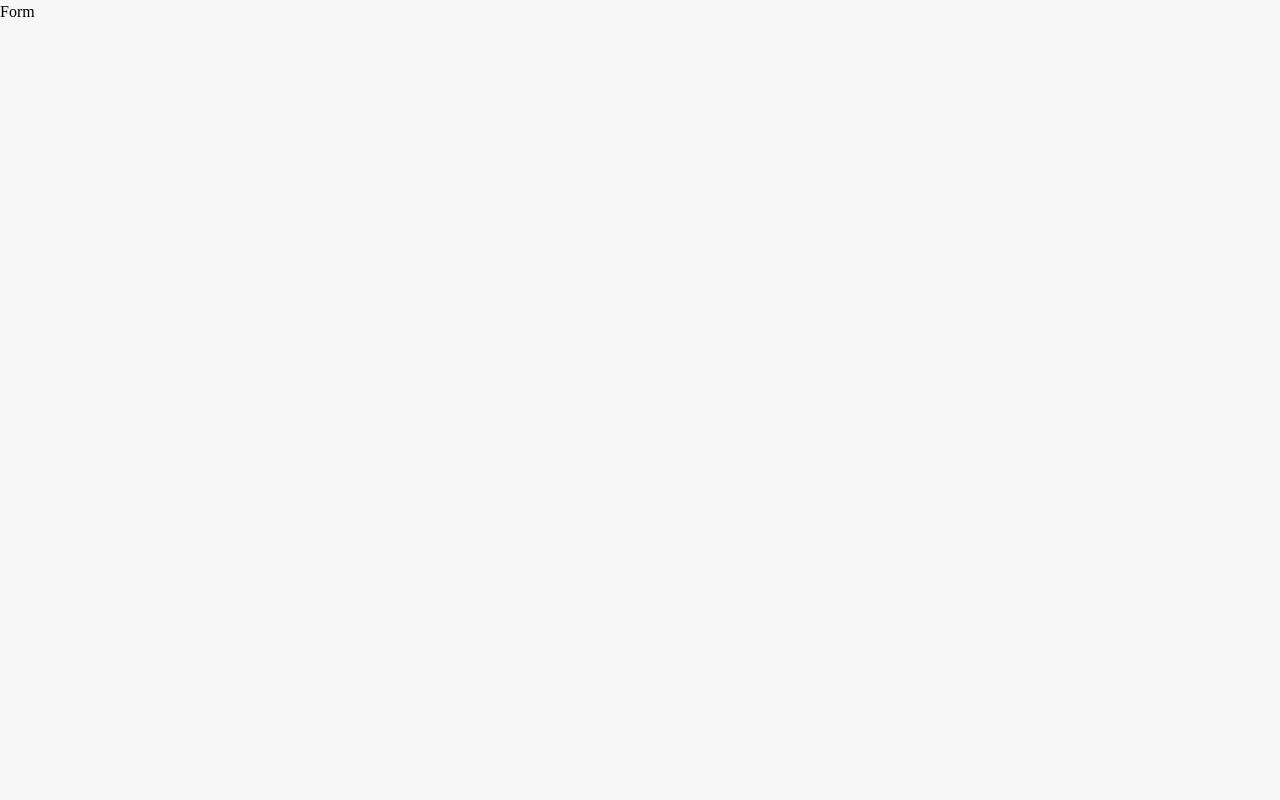
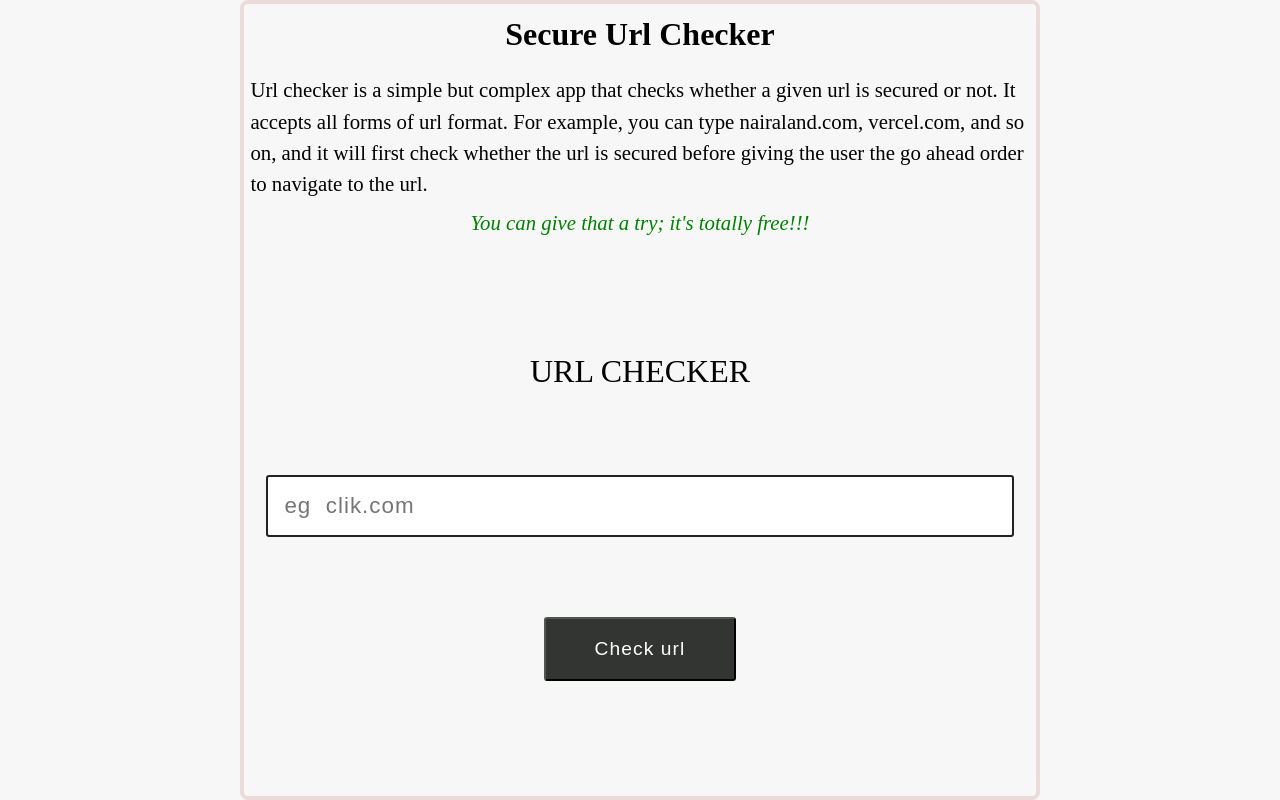
Before and after one commit to amazinng-blib/url-checker-frontend, a React (Create React App) app: page / in a window 1280 px wide. Built offline with nearby package versions, Linux system fonts and the light colour scheme.

Commit message:
uncommented the whole site

```diff
--- a/src/component/Form.js
+++ b/src/component/Form.js
@@ -1,127 +1,127 @@
-// import axios from 'axios';
-// import React, { useEffect } from 'react';
-// import { useState } from 'react';
-// import { SERVER } from './variables/Variables';
-// import Message from './Message';
-// import Loader from './Loader';
+import axios from 'axios';
+import React, { useEffect } from 'react';
+import { useState } from 'react';
+import { SERVER } from './variables/Variables';
+import Message from './Message';
+import Loader from './Loader';
+
+const Form = () => {
+  const [axiosResponse, setAxiosResponse] = useState('');
+  const [message, setMessage] = useState('');
+  const [url, setUrl] = useState('');
+  const [loading, setLoading] = useState(false);
+  const [error, setError] = useState('');
+
+  const handleSubmit = async (e) => {
+    e.preventDefault();
+
+    try {
+      setLoading(true);
+      const config = {
+        headers: {
+          'Content-Type': 'application/json',
+        },
+      };
+      const { data } = await axios.get(`${SERVER}/url-checker/${url}`, config);
+      console.log(data?.message);
+      console.log(data);
+      setAxiosResponse(data);
+      setMessage(data?.message);
+      setLoading(false);
+    } catch (error) {
+      setLoading(false);
+      setError(
+        error?.response && error?.response?.data?.message
+          ? error?.response?.data?.message
+          : error?.response?.data
+          ? error?.response?.data
+          : error?.message
+      );
+    }
+  };
+
+  useEffect(() => {
+    const time = setTimeout(() => {
+      setMessage('');
+    }, 5000);
+
+    return () => clearTimeout(time);
+  }, [axiosResponse, message]);
+
+  useEffect(() => {
+    const error = setTimeout(() => {
+      setError('');
+    }, 5000);
+
+    return () => clearTimeout(error);
+  }, [axiosResponse, error]);
+
+  useEffect(() => {
+    const interval = setTimeout(() => {
+      setAxiosResponse('');
+    }, 50000);
+
+    return () => clearTimeout(interval);
+  }, [axiosResponse]);
+
+  return (
+    <div className="container">
+      <h2>Secure Url Checker</h2>
+      <p>
+        Url checker is a simple but complex app that checks whether a given url
+        is secured or not. It accepts all forms of url format. For example, you
+        can type nairaland.com, vercel.com, and so on, and it will first check
+        whether the url is secured before giving the user the go ahead order to
+        navigate to the url.
+      </p>
+      <p className="italics-paragraph">
+        You can give that a try; it's totally free!!!
+      </p>
+      <form onSubmit={handleSubmit}>
+        <div>
+          {loading ? <Loader size={50} spin /> : null}
+          {error ? <Message variant="danger">{error}</Message> : null}
+          {message ? <Message variant="success">{message}</Message> : null}
+          <label htmlFor="url">Url checker</label>
+          {axiosResponse ? (
+            <div className="link-response-div">
+              <a
+                href={axiosResponse?.newUrl}
+                target="_blank"
+                rel="noreferrer"
+                className="axios-anchor-link"
+              >
+                {axiosResponse?.newUrl} <span>click</span>
+              </a>
+            </div>
+          ) : null}
+
+          <div>
+            <input
+              type="text"
+              id="url"
+              name="url"
+              value={url}
+              onChange={(e) => setUrl(e.target.value)}
+              placeholder="eg  clik.com "
+            />
+          </div>
+        </div>
+
+        <button type="submit" className="form-btn">
+          Check url
+        </button>
+      </form>
+    </div>
+  );
+};
+
+export default Form;
+
+// import React from 'react';
 
 // const Form = () => {
-//   const [axiosResponse, setAxiosResponse] = useState('');
-//   const [message, setMessage] = useState('');
-//   const [url, setUrl] = useState('');
-//   const [loading, setLoading] = useState(false);
-//   const [error, setError] = useState('');
-
-//   const handleSubmit = async (e) => {
-//     e.preventDefault();
-
-//     try {
-//       setLoading(true);
-//       const config = {
-//         headers: {
-//           'Content-Type': 'application/json',
-//         },
-//       };
-//       const { data } = await axios.get(`${SERVER}/url-checker/${url}`, config);
-//       console.log(data?.message);
-//       console.log(data);
-//       setAxiosResponse(data);
-//       setMessage(data?.message);
-//       setLoading(false);
-//     } catch (error) {
-//       setLoading(false);
-//       setError(
-//         error?.response && error?.response?.data?.message
-//           ? error?.response?.data?.message
-//           : error?.response?.data
-//           ? error?.response?.data
-//           : error?.message
-//       );
-//     }
-//   };
-
-//   useEffect(() => {
-//     const time = setTimeout(() => {
-//       setMessage('');
-//     }, 5000);
-
-//     return () => clearTimeout(time);
-//   }, [axiosResponse, message]);
-
-//   useEffect(() => {
-//     const error = setTimeout(() => {
-//       setError('');
-//     }, 5000);
-
-//     return () => clearTimeout(error);
-//   }, [axiosResponse, error]);
-
-//   useEffect(() => {
-//     const interval = setTimeout(() => {
-//       setAxiosResponse('');
-//     }, 50000);
-
-//     return () => clearTimeout(interval);
-//   }, [axiosResponse]);
-
-//   return (
-//     <div className="container">
-//       <h2>Secure Url Checker</h2>
-//       <p>
-//         Url checker is a simple but complex app that checks whether a given url
-//         is secured or not. It accepts all forms of url format. For example, you
-//         can type nairaland.com, vercel.com, and so on, and it will first check
-//         whether the url is secured before giving the user the go ahead order to
-//         navigate to the url.
-//       </p>
-//       <p className="italics-paragraph">
-//         You can give that a try; it's totally free!!!
-//       </p>
-//       <form onSubmit={handleSubmit}>
-//         <div>
-//           {loading ? <Loader size={50} spin /> : null}
-//           {error ? <Message variant="danger">{error}</Message> : null}
-//           {message ? <Message variant="success">{message}</Message> : null}
-//           <label htmlFor="url">Url checker</label>
-//           {axiosResponse ? (
-//             <div className="link-response-div">
-//               <a
-//                 href={axiosResponse?.newUrl}
-//                 target="_blank"
-//                 rel="noreferrer"
-//                 className="axios-anchor-link"
-//               >
-//                 {axiosResponse?.newUrl} <span>click</span>
-//               </a>
-//             </div>
-//           ) : null}
-
-//           <div>
-//             <input
-//               type="text"
-//               id="url"
-//               name="url"
-//               value={url}
-//               onChange={(e) => setUrl(e.target.value)}
-//               placeholder="eg  clik.com "
-//             />
-//           </div>
-//         </div>
-
-//         <button type="submit" className="form-btn">
-//           Check url
-//         </button>
-//       </form>
-//     </div>
-//   );
+//   return <div>Form</div>;
 // };
 
 // export default Form;
-
-import React from 'react';
-
-const Form = () => {
-  return <div>Form</div>;
-};
-
-export default Form;
```
